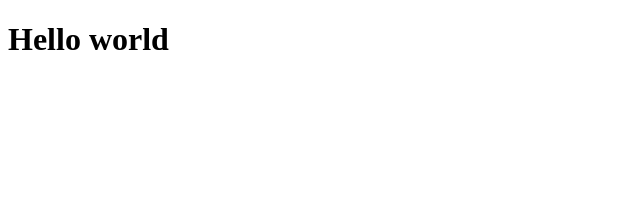
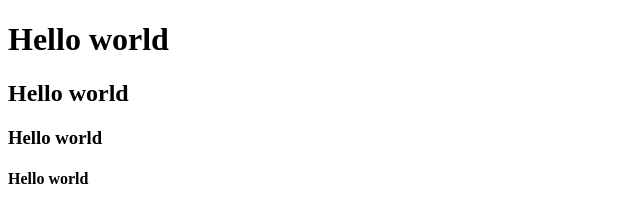
Before and after one commit to hyunseokzzang/guide, a plain HTML site: page index.html in a window 1280 px wide. Shown: the whole page, without its empty margins (0-640 px from the left). Drawn offline with Linux system fonts and the light colour scheme.

Commit message:
h태그 추가

```diff
--- a/index.html
+++ b/index.html
@@ -9,6 +9,9 @@
 <body>
 
     <h1>Hello world </h1>
+    <h2>Hello world </h2>
+    <h3>Hello world </h3>
+    <h4>Hello world </h4>
 
 </body>
 </html>
```
